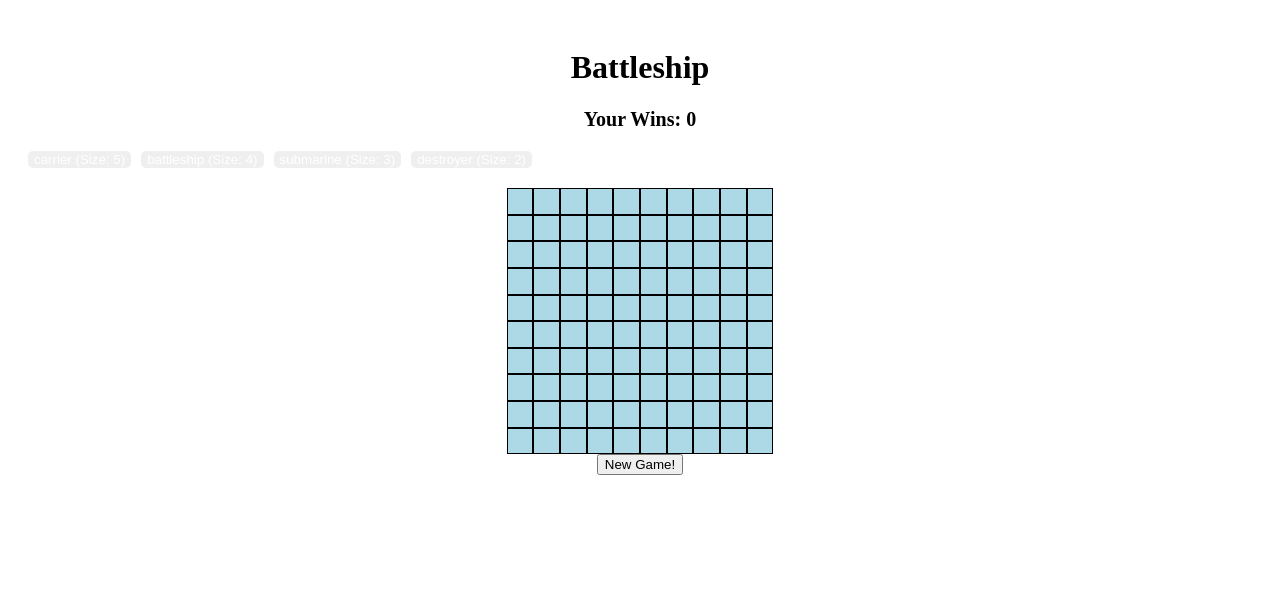
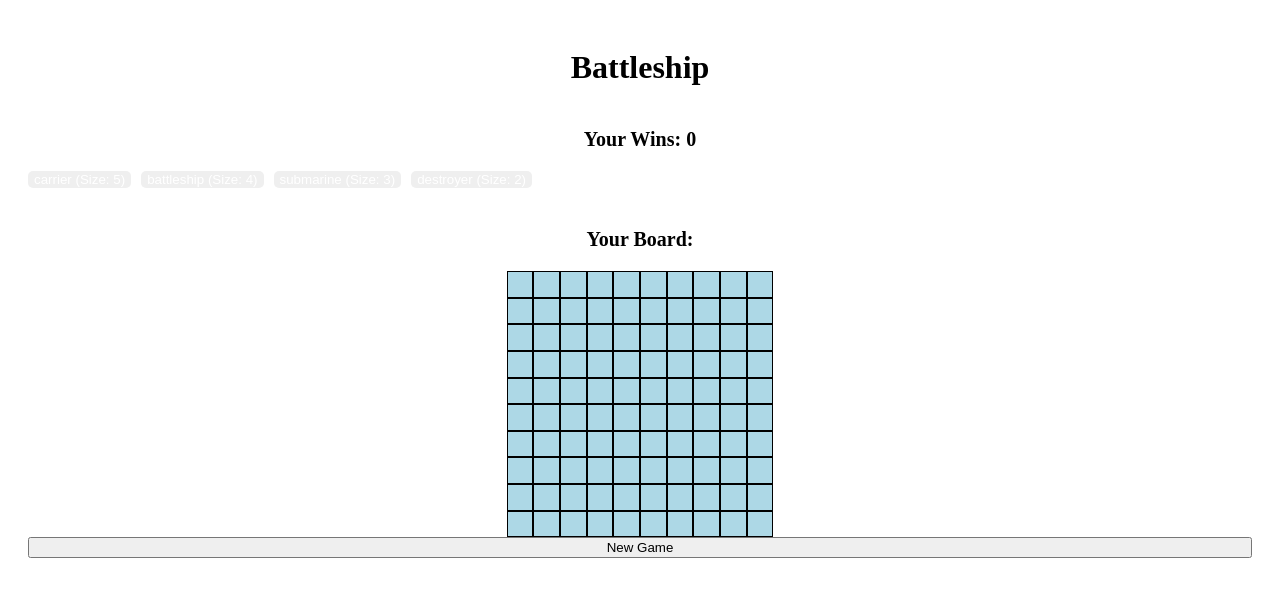
Before and after one commit to EliasBaron/battleship-ui, a React (Vite) app: page / in a window 1280 px wide. Shown: the top 596 px of the page. Built offline with nearby package versions, Linux system fonts and the light colour scheme.

Commit message:
more changes 8)

```diff
--- a/src/App.css
+++ b/src/App.css
@@ -1,6 +1,8 @@
-.App {
+.app-container {
   text-align: center;
   padding: 20px;
+  display : flex;
+  flex-direction: column;
 }
 
 button.ship {
--- a/src/App.jsx
+++ b/src/App.jsx
@@ -276,23 +276,6 @@ function App() {
     }
   }
 
-  function changeOrientation() {
-    if (selectedShip && !placedShips[selectedShip]) {
-      const newOrientation =
-        shipData[selectedShip].orientation === "horizontal"
-          ? "vertical"
-          : "horizontal";
-
-      setShipData({
-        ...shipData,
-        [selectedShip]: {
-          ...shipData[selectedShip],
-          orientation: newOrientation,
-        },
-      });
-    }
-  }
-
   function resetGame() {
     setUserBoard(initialBoard);
     setShipData(initialShipData);
@@ -320,10 +303,20 @@ function App() {
   }
 
   return (
-    <div className="App">
+    <div className="app-container">
       <h1>Battleship</h1>
       <p>Your Wins: {winCount}</p>
 
+      {Object.values(remainingPlayerShips).every((value) => value === 0) ? (
+        <p>YOU LOSE!</p>
+      ) : (
+        <>
+          {Object.values(remainingComputerShips).every(
+            (value) => value === 0
+          ) ? (
+            <p>YOU WIN!</p>
+          ) : (
+            <>
               {!warStarted && (
                 <div className="button-group">
                   {Object.entries(shipData).map(([shipKey, ship]) => (
@@ -341,10 +334,30 @@ function App() {
 
               {selectedShip && !placedShips[selectedShip] && (
                 <button onClick={changeOrientation}>
-          Change orientation (Current: {shipData[selectedShip].orientation})
+                  Change orientation (Current:{" "}
+                  {shipData[selectedShip].orientation})
                 </button>
               )}
 
+              {warStarted && (
+                <>
+                  <h2>The war started!</h2>
+                  <div className="ship-counters">
+                    <ShipCounters
+                      shipData={shipData}
+                      remainingShips={remainingPlayerShips}
+                    />
+                    <ShipCounters
+                      shipData={shipData}
+                      remainingShips={remainingComputerShips}
+                    />
+                  </div>
+                </>
+              )}
+
+              {/* Move this block outside the warStarted condition */}
+              <div className="boards">
+                <p>Your Board:</p>
                 <div className={`board ${turn === "player" ? "opacity" : ""}`}>
                   <Board
                     board={userBoard}
@@ -354,33 +367,11 @@ function App() {
                     handleClick={handleClick}
                   />
                 </div>
+              </div>
 
-      {Object.values(placedShips).every((value) => value) && (
+              {warStarted && (
                 <>
-          {Object.values(remainingPlayerShips).every((value) => value === 0) ? (
-            <p>YOU LOSE!</p>
-          ) : (
-            <>
-              {Object.values(remainingComputerShips).every(
-                (value) => value === 0
-              ) ? (
-                <p>YOU WIN!</p>
-              ) : (
-                <>
-                  <p>The war started!</p>
-
-                  <ShipCounters
-                    remainingShips={remainingPlayerShips}
-                    isPlayer={true}
-                  />
-
-                  <ShipCounters
-                    remainingShips={remainingComputerShips}
-                    isPlayer={false}
-                  />
-
                   <p>Computer's Board:</p>
-
                   <div
                     className={`board ${turn === "computer" ? "opacity" : ""}`}
                   >
@@ -398,7 +389,7 @@ function App() {
           )}
         </>
       )}
-      <button onClick={resetGame}>New Game!</button>
+      <button onClick={resetGame}>New Game</button>
     </div>
   );
 }
```
Lines whose indentation alone changed are shown as unchanged.
